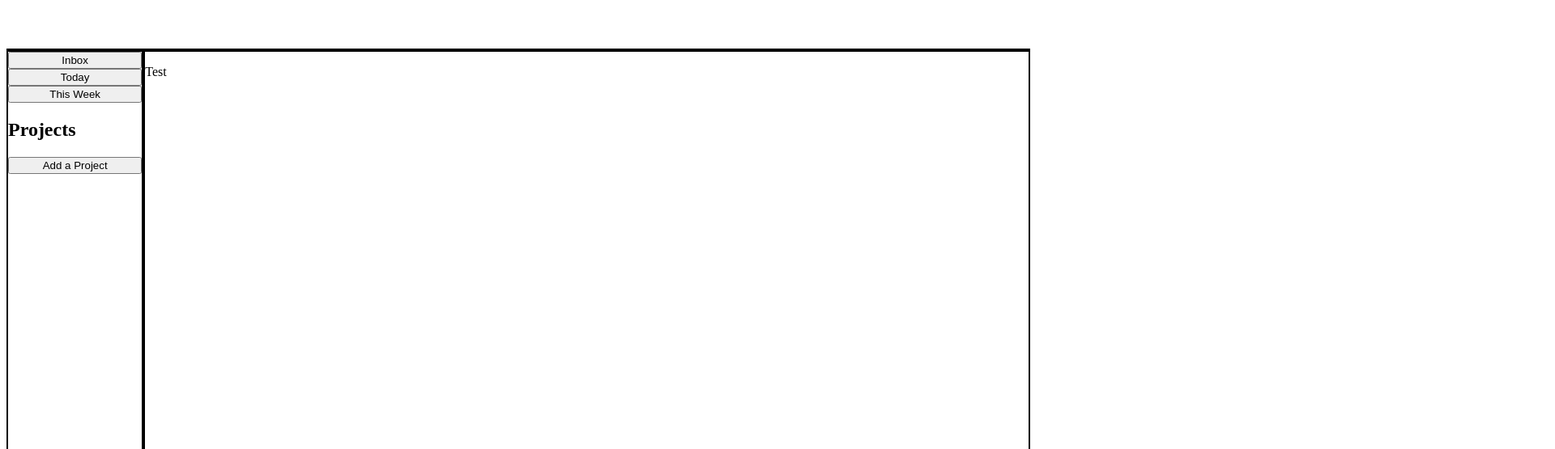
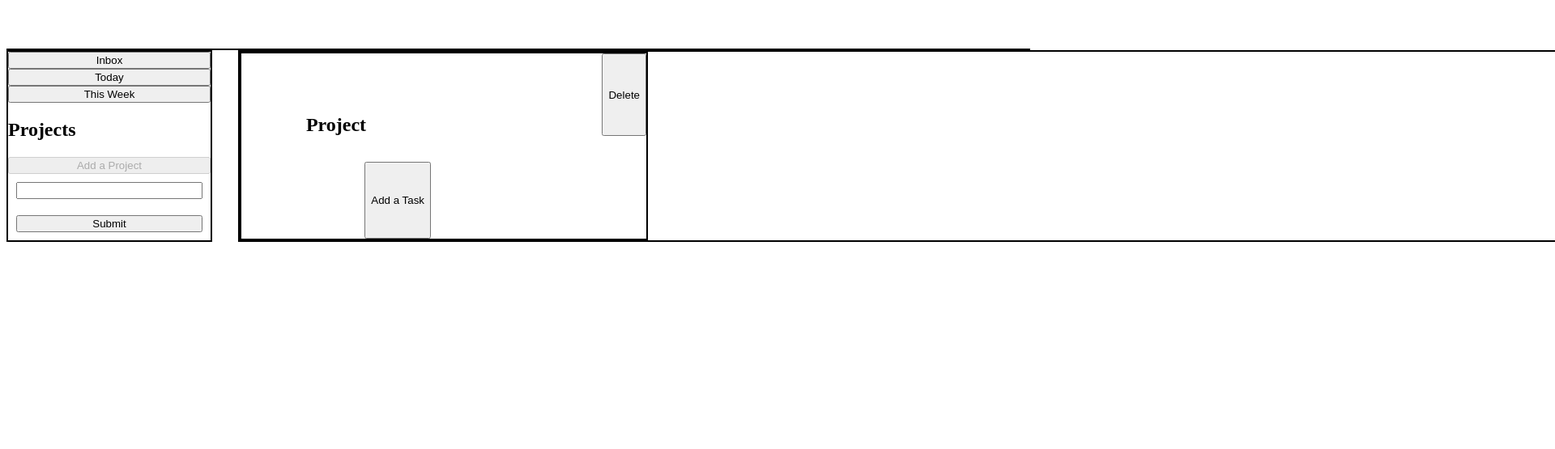
Before and after one commit to NadimRadjab/To-Do-List, a website built with webpack: page src/template.html in a window 1280 px wide. Both pictures are taken after a click on the button "Add a Project". Shown: the part 61-616 px from the top of the page at 81% size, 1920 px wide, since content can reach past the window. Built offline with nearby package versions, Linux system fonts and the light colour scheme.

Commit message:
Popup Div

```diff
--- a/src/domfunc.js
+++ b/src/domfunc.js
@@ -7,9 +7,8 @@ const domFun = (() => {
     };
     const divMaker = (text = '', style) => {
         let div = document.createElement('div');
-        div.textContent = text;
         div.classList.add(style);
-        return button
+        return div
     };
     const h2Maker = (text = '', style) => {
         let h2 = document.createElement('h2');
--- /dev/null
+++ b/src/domstuff.js
@@ -0,0 +1,18 @@
+import { formMaker } from './project'
+
+const btnProject = document.querySelector('#projectBtn')
+
+
+function test() {
+    btnProject.addEventListener('click', () => {
+        formMaker()
+        btnProject.disabled = true;
+    })
+
+
+
+
+}
+
+
+export { test }
--- a/src/index.js
+++ b/src/index.js
@@ -1,4 +1,7 @@
 import './style.css';
+import { test } from './domstuff'
+import { projectArr } from './project';
 
+test()
 
 // console.log('hello')
--- a/src/project.js
+++ b/src/project.js
@@ -1,2 +1,82 @@
 import { domFun } from './domfunc'
 import { Project, Todo } from './projectClass'
+
+const projectArr = [];
+
+const mainDiv = document.querySelector('.main')
+
+const sideBar = document.querySelector('.sideBar')
+
+const btnProject = document.querySelector('#projectBtn')
+
+
+function createProject(title) {
+
+
+    let projectDiv = document.createElement('div')
+    projectDiv.classList.add('project')
+    mainDiv.append(projectDiv)
+
+    let h2 = document.createElement('h2')
+    h2.textContent = title;
+    projectDiv.append(h2);
+
+    let deleteBtn = document.createElement('button');
+
+    deleteBtn.textContent = "Delete"
+    projectDiv.append(deleteBtn)
+
+
+
+    let buttonAdd = document.createElement('button');
+
+    buttonAdd.textContent = "Add a Task"
+    projectDiv.append(buttonAdd)
+
+
+}
+
+
+
+
+function formMaker() {
+
+    const form = document.createElement('form');
+    form.setAttribute('action', 'submit');
+
+
+    form.addEventListener('submit', (e) => {
+        e.preventDefault();
+        formAction(text);
+        form.remove();
+
+    });
+
+    const text = document.createElement('input');
+    text.setAttribute('type', 'text');
+    text.setAttribute('name', 'Title');
+
+
+    const submit = document.createElement('input');
+    submit.setAttribute('type', 'submit');
+    submit.setAttribute("value", "Submit");
+
+    sideBar.append(form);
+    form.append(text);
+    form.append(submit);
+
+}
+
+
+function formAction(input) {
+    let title = input.value
+
+    createProject(title)
+
+    projectArr.push(new Project(title));
+    btnProject.disabled = false;
+    console.log(projectArr)
+    console.log(title)
+
+}
+export { formMaker, }
--- a/src/projectClass.js
+++ b/src/projectClass.js
@@ -1,6 +1,6 @@
-class Project {
-    constructor(name) {
-        this.name = name
+export class Project {
+    constructor(title) {
+        this.title = title
         this.todo = [];
 
     }
@@ -10,7 +10,7 @@ class Project {
 }
 
 
-class Todo {
+export class Todo {
     constructor(title, description, dueDate, prioriy) {
         this.title = title
         this.description = description
@@ -21,6 +21,3 @@ class Todo {
         todoArr.push(this)
     }
 }
-
-export class Project { }
-export class Todo { }
--- a/src/style.css
+++ b/src/style.css
@@ -9,18 +9,62 @@ h1{
     left: 150px;
 }
 .container{
-    display: flex;
+    display: grid;
+    grid-template-columns: repeat(2,1fr);
+    grid-auto-columns: minmax(100px,auto);
     max-width: 2000px;
+    grid-gap: 2em;
 }
 .sideBar{
     display: flex;
     flex-direction: column;
     width: 250px;
-    height: 750px;
+    border: 2px solid black;
+
+}
+/* .sidebarbutton{
+    margin: 10px;
+}  */
+
+/* #inbox{
+    margin: 10px;
+} */
+
+
+form{
+    display: none;
+    display: flex;
+    flex-direction: column;
+}
+ form>input{
+    margin: 10px;
+}
+
+
+.main{
+    display: grid;
+    grid-template-columns: repeat(1,1fr);
+    grid-auto-columns: minmax(100px,auto);
+    border: 2px solid black;
+    width: 1650px;
+
+}
+.project{
+    display: grid ;
+    grid-auto-columns: minmax(100px,auto);
+    grid-template-columns: repeat(2,1fr);
+    justify-items: center;
+    grid-gap: 2em;
+    width: 500px;
     border: 2px solid black;
 }
-.main{
-    border: 2px solid black;
-    width: 1650px;
-    height: 750px;
+h3{
+margin: 0;
 }
+.project>h2{
+  margin: 0;
+  align-self: end;
+}
+.project>button{
+    justify-self: end;
+}
--- a/src/template.html
+++ b/src/template.html
@@ -14,15 +14,55 @@
     </div>
     <div class="container">
         <div class="sideBar">
-            <button>Inbox</button>
-            <button>Today</button>
-            <button>This Week</button>
+            <button class="sidebarbutton" id="inbox">Inbox</button>
+            <button class="sidebarbutton">Today</button>
+            <button class="sidebarbutton">This Week</button>
             <h2>Projects</h2>
-            <button>Add a Project</button>
+            <button class="sidebarbutton" id="projectBtn">Add a Project</button>
+            <!-- <form action="">
+                <input type="text">
+                <button>add</button>
+            </form> -->
 
         </div>
         <div class="main">
-            <p>Test</p>
+            <div class="project">
+                <h2>Project</h2>
+                <button>Delete</button>
+                <button>Add a Task</button>
+            </div>
+            <!-- <div class="project">
+                <h2>Project</h2>
+                <h3>Task</h3>
+            </div>
+            <div class="project">
+                <h2>Project</h2>
+                <h3>Task</h3>
+            </div>
+            <div class="project">
+                <h2>Project</h2>
+                <h3>Task</h3>
+            </div>
+            <div class="project">
+                <h2>Project</h2>
+                <h3>Task</h3>
+            </div>
+            <div class="project">
+                <h2>Project</h2>
+                <h3>Task</h3>
+            </div>
+            <div class="project">
+                <h2>Project</h2>
+                <h3>Task</h3>
+            </div>
+            <div class="project">
+                <h2>Project</h2>
+                <h3>Task</h3>
+            </div>
+            <div class="project">
+                <h2>Project</h2>
+                <h3>Task</h3>
+            </div> -->
         </div>
 
     </div>
```
Also changed, not shown: dist/index.html, 6 other files.
